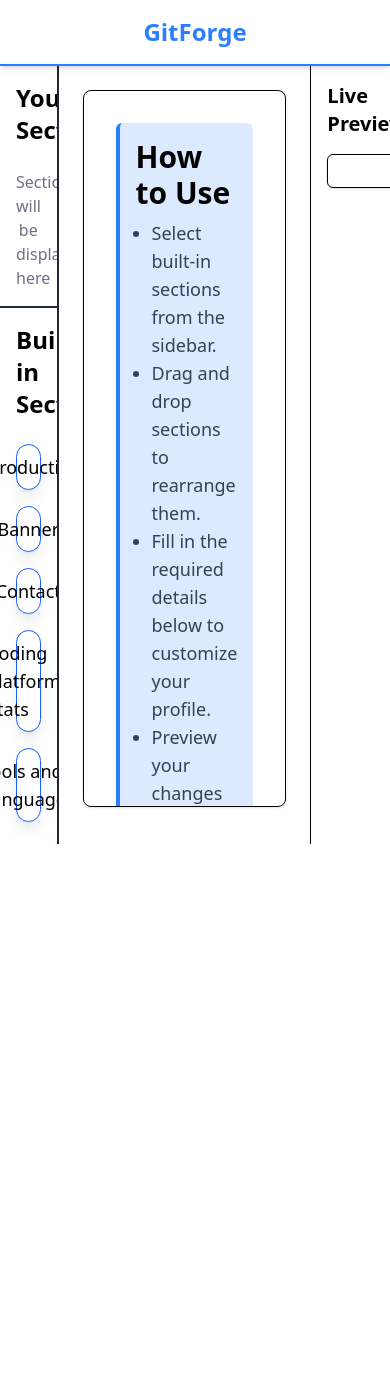
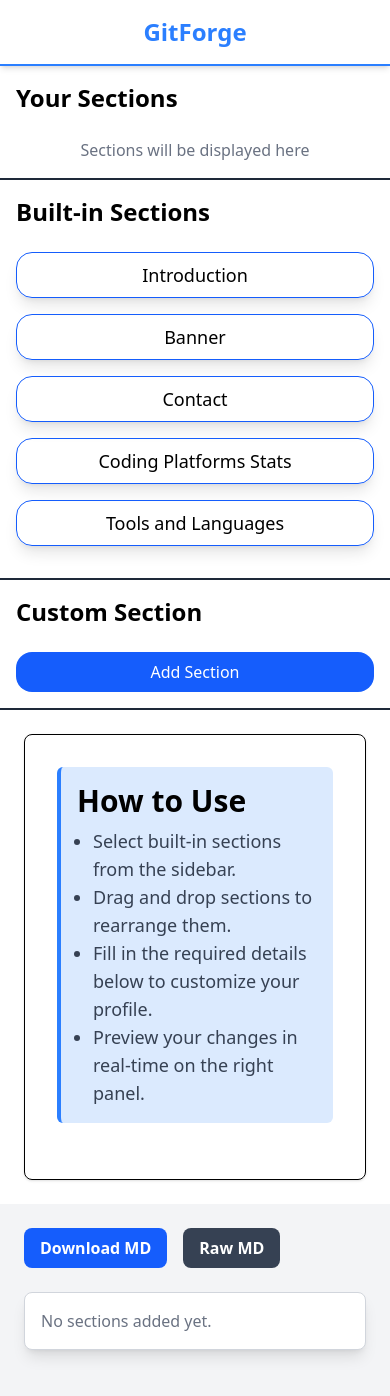
Before and after one commit to AbdulMoazzim/gitForge, a React (Vite) app: page /MyProfile in a window 390 px wide. Shown: the top 1396 px of the page. Before the commit the page ends 844 px from the top, so only its background shows below. Built offline with nearby package versions, Linux system fonts and the light colour scheme.

Commit message:
Markdown Preview, dark mode, home page and custom section also remaining

```diff
--- a/package.json
+++ b/package.json
@@ -11,7 +11,6 @@
   },
   "dependencies": {
     "@hello-pangea/dnd": "^17.0.0",
-    "@shadcn/ui": "^0.0.4",
     "@tailwindcss/vite": "^4.0.0",
     "react": "^18.3.1",
     "react-dom": "^18.3.1",
--- a/src/App.jsx
+++ b/src/App.jsx
@@ -6,7 +6,7 @@ function App() {
 
   return (
     <>
-      <div className='overflow-hidden h-screen'>
+      <div>
         <Header />
         <Outlet />
       </div>
--- a/src/Components/Banner.jsx
+++ b/src/Components/Banner.jsx
@@ -41,7 +41,7 @@ export default function Banner() {
 
       {/* Display Options */}
       <label className="block mt-4 font-medium">Display Position:</label>
-      <div className="flex gap-4">
+      <div className="flex gap-4 flex-wrap">
         {["full", "left", "center", "right"].map((option) => (
           <label key={option} className="flex items-center cursor-pointer">
             <input
--- a/src/Components/Contact.jsx
+++ b/src/Components/Contact.jsx
@@ -1,4 +1,4 @@
-import React, { useContext, useState, useEffect } from "react";
+import React, { useContext, useState } from "react";
 import { data } from "../Context/dataProvider";
 
 const availablePlatforms = {
@@ -21,8 +21,12 @@ export default function Contact() {
   const handleSelection = (platform) => {
     if (!selectedPlatforms.includes(platform)) {
       setSelectedPlatforms([...selectedPlatforms, platform]);
+    }else {
+      const upadtedPlatforms = selectedPlatforms.filter((plat)=>plat !== platform)
+      setSelectedPlatforms(upadtedPlatforms)
     }
   };
+  console.log(selectedPlatforms)
 
   // Handle input change and update sections in real time
   const handleUrlChange = (platform, url) => {
--- a/src/Components/InputSection.jsx
+++ b/src/Components/InputSection.jsx
@@ -7,8 +7,8 @@ export default function InputSection() {
 
 
   return (
-    <div className="p-6 w-full">
-      <div className="w-full mx-auto border-1 border-black p-8 rounded-lg shadow h-[85vh] overflow-y-auto">
+    <div className="p-6 w-full lg:w-3/5">
+      <div className="mx-auto border-1 border-black p-8 rounded-lg shadow lg:h-[85vh] lg:overflow-y-auto">
         {/* Instructions */}
         <div className="mb-6 p-4 bg-blue-100 border-l-4 border-blue-500 rounded-md">
           <h2 className="text-3xl font-semibold mb-2">How to Use</h2>
@@ -23,7 +23,7 @@ export default function InputSection() {
         {/* Introduction Inputs */}
         {sections.map((section) => {
           const SectionComponent = section.component;
-          return <SectionComponent key={section.id} />;
+          return SectionComponent ? <SectionComponent /> : (<p>Custom section added</p>);
         })}
 
       </div>
--- a/src/Components/Introduction.jsx
+++ b/src/Components/Introduction.jsx
@@ -79,7 +79,7 @@ export default function Introduction() {
 
       {/* Radio Box for Rendering Format */}
       <label className="block text-md font-medium mb-2">Render Introduction As:</label>
-      <div className="flex gap-4 mb-4">
+      <div className="flex gap-4 mb-4 flex-wrap">
         <label className="flex items-center cursor-pointer">
           <input
             type="radio"
--- a/src/Components/MarkdownPreview.jsx
+++ b/src/Components/MarkdownPreview.jsx
@@ -1,19 +1,94 @@
-import React from 'react'
+import React, { useContext } from "react";
+import { data } from "../Context/dataProvider";
 
-export default function MarkdownPreview() {
+// Function to generate Markdown from sections
+const generateMarkdown = (sections) => {
+  return sections
+    .map((section) => {
+      if (section.title === "Introduction") {
+        return `## ${section.data.heading}\n\n${section.data.text}`;
+      } else if (section.title === "Banner") {
+        return `![Banner Image](${section.data.url})`;
+      } else if (section.title === "Contact") {
+        return `### Contact Info\n\n${Object.entries(section.data)
+          .map(([key, value]) => `**${key}:** ${value}`)
+          .join("\n")}`;
+      } else if (section.title === "Coding Platforms Stats") {
+        return `### Coding Stats\n\nGithub: ${section.data.github?.username || "N/A"}`;
+      } else if (section.title === "Tools and Languages") {
+        return `### Tools & Languages\n\n${section.data.list?.join(", ") || "N/A"}`;
+      }
+      return `### ${section.title}\n\n(Custom Section)`;
+    })
+    .join("\n\n---\n\n");
+};
+
+// Function to download Markdown file
+const downloadMarkdown = (content) => {
+  const blob = new Blob([content], { type: "text/markdown" });
+  const url = URL.createObjectURL(blob);
+  const a = document.createElement("a");
+  a.href = url;
+  a.download = "readme.md";
+  document.body.appendChild(a);
+  a.click();
+  document.body.removeChild(a);
+};
+
+const MarkdownPreview = () => {
+  const [sections, setSections] = useContext(data)
+  const markdownContent = generateMarkdown(sections);
+
   return (
-      <div className="p-4 w-full border-l">
-        <h2 className="text-xl font-bold mb-4">Live Preview</h2>
-        <div className="border p-4 rounded-md bg-white shadow">
-          {/* {Object.entries(sectionData).map(([id, values]) => (
-            <div key={id} className="mb-4">
-              {id === "introduction" && <h1 className="text-2xl">{values.heading}</h1>}
-              {id === "banner" && values.image && (
-                <img src={values.image} alt="Banner" className="w-full h-32 object-cover" />
+    <div className="p-6 bg-gray-100 min-h-screen w-full lg:w-2/5">
+      {/* Buttons Section */}
+      <div className="mb-6 flex gap-4">
+        <button
+          onClick={() => downloadMarkdown(markdownContent)}
+          className="px-4 py-2 bg-blue-600 text-white font-semibold rounded-lg hover:bg-blue-700 transition duration-300"
+        >
+          Download MD
+        </button>
+        <button
+          onClick={() => alert(markdownContent)}
+          className="px-4 py-2 bg-gray-700 text-white font-semibold rounded-lg hover:bg-gray-800 transition duration-300"
+        >
+          Raw MD
+        </button>
+      </div>
+
+      {/* Preview Section */}
+      <div className="p-4 border border-gray-300 bg-white rounded-lg shadow-lg">
+        {sections.length === 0 ? (
+          <p className="text-gray-500">No sections added yet.</p>
+        ) : (
+          sections.map((section) => (
+            <div key={section.id} className="mb-6">
+              <h2 className="text-xl font-bold">{section.title}</h2>
+
+              {/* Conditional Rendering */}
+              {section.id === "introduction" && <p>{section.data.text}</p>}
+              {section.id === "banner" && (
+                <img src={section.data.url} alt="Banner" className="w-full rounded-lg" />
+              )}
+              {section.id === "contact" &&
+                Object.entries(section.data).map(([key, value]) => (
+                  <p key={key}>
+                    <strong>{key}:</strong> {value}
+                  </p>
+                ))}
+              {section.id === "codingStats" && (
+                <p>GitHub: {section.data.github?.username || "N/A"}</p>
+              )}
+              {section.id === "toolsAndLanguages" && (
+                <p>Tools: {section.data.list?.join(", ") || "N/A"}</p>
               )}
             </div>
-          ))} */}
-        </div>
+          ))
+        )}
       </div>
-    );
-  };
+    </div>
+  );
+};
+
+export default MarkdownPreview;
--- a/src/Components/Sidebar.jsx
+++ b/src/Components/Sidebar.jsx
@@ -38,7 +38,7 @@ export const Sidebar = () => {
 
   return (
     <>
-      <div className="border-r-2 border-gray-800 h-screen overflow-y-auto pb-[80px]">
+      <div className="lg:border-r-2 lg:border-b-0 border-gray-800 border-b-2 lg:h-screen overflow-y-auto lg:pb-[80px]">
         <div className="p-4">
           <h2 className="text-2xl font-bold mb-6">Your Sections</h2>
           <DragDropContext onDragEnd={handleDragEnd}>
@@ -116,7 +116,7 @@ export const Sidebar = () => {
 
         <div className="p-4">
           <h2 className="text-2xl font-bold mb-6">Custom Section</h2>
-          <div className="w-[90%]">
+          <div className="w-full flex justify-center">
             <button
               className="w-full py-2 bg-blue-600 text-white rounded-2xl"
               onClick={() => setIsModalOpen(true)}
@@ -131,7 +131,7 @@ export const Sidebar = () => {
       {isModalOpen &&
         createPortal(
           <div className="fixed inset-0 bg-[#00000050] flex justify-center items-center">
-            <div className="bg-white p-6 rounded-lg shadow-lg w-2/5">
+            <div className="bg-white p-6 rounded-lg shadow-lg lg:w-2/5 w-4/5">
               <h2 className="text-xl font-bold mb-4">Custom Section</h2>
               <input
                 type="text"
@@ -160,7 +160,7 @@ export const Sidebar = () => {
                     setIsModalOpen(false);
                     setSections([
                       ...sections,
-                      { title: val, id: val.toLowerCase().replace(/\s/g, "") },
+                      { title: val, id: val.toLowerCase(), component: null, data: {} },
                     ]);}}
                 >
                   Add
--- a/src/Pages/Customization.jsx
+++ b/src/Pages/Customization.jsx
@@ -5,12 +5,12 @@ import MarkdownPreview from "../Components/MarkdownPreview";
 
 const PageWithSidebar = () => {
   return (
-    <div className="flex">
-      <div className="w-[15%]">
+    <div className="overflow-y-scroll lg:overflow-y-hidden flex flex-col lg:flex-row">
+      <div className="lg:w-[15%] w-full">
         {/* Sidebar */}
         <Sidebar />
       </div>
-      <div className="w-[85%] flex">
+      <div className="lg:w-[85%] flex w-full flex-col lg:flex-row">
         {/* Main Content */}
         <InputSection />
         <MarkdownPreview />
```
Also changed, not shown: jsconfig.json (deleted, +0 -8 lines), 1 other file (tests, documents, lock files or other folders).
